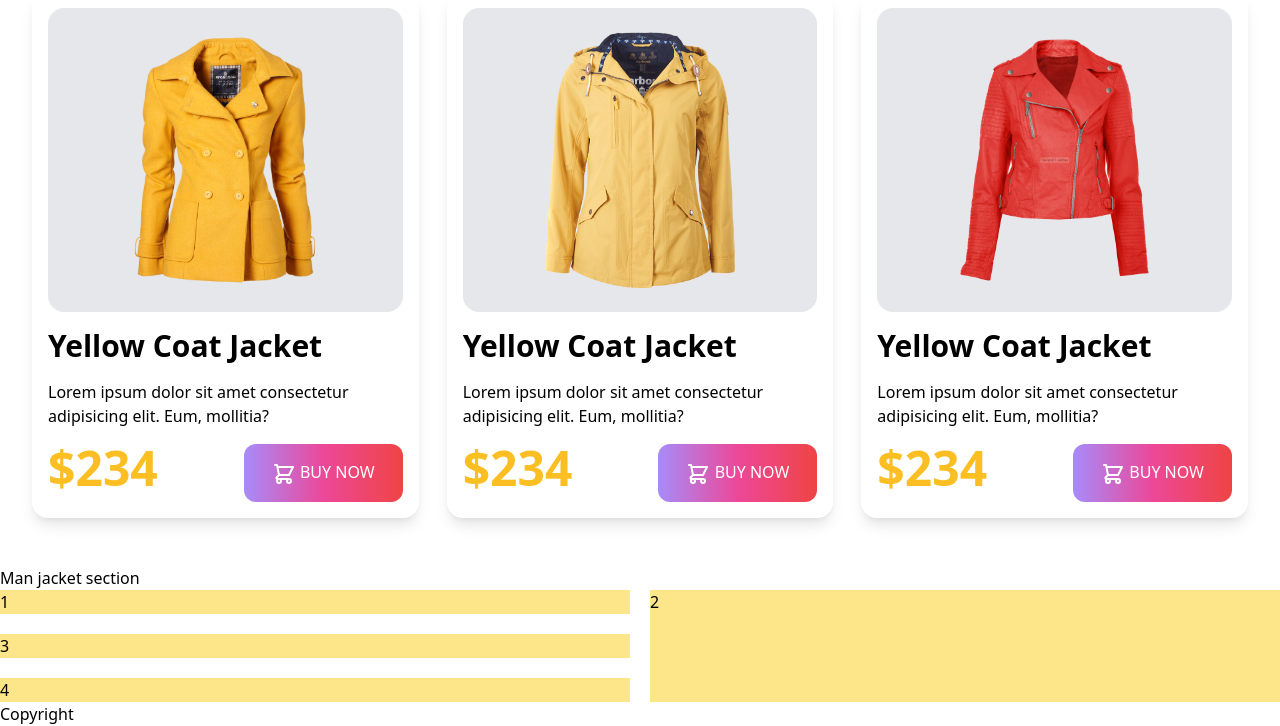
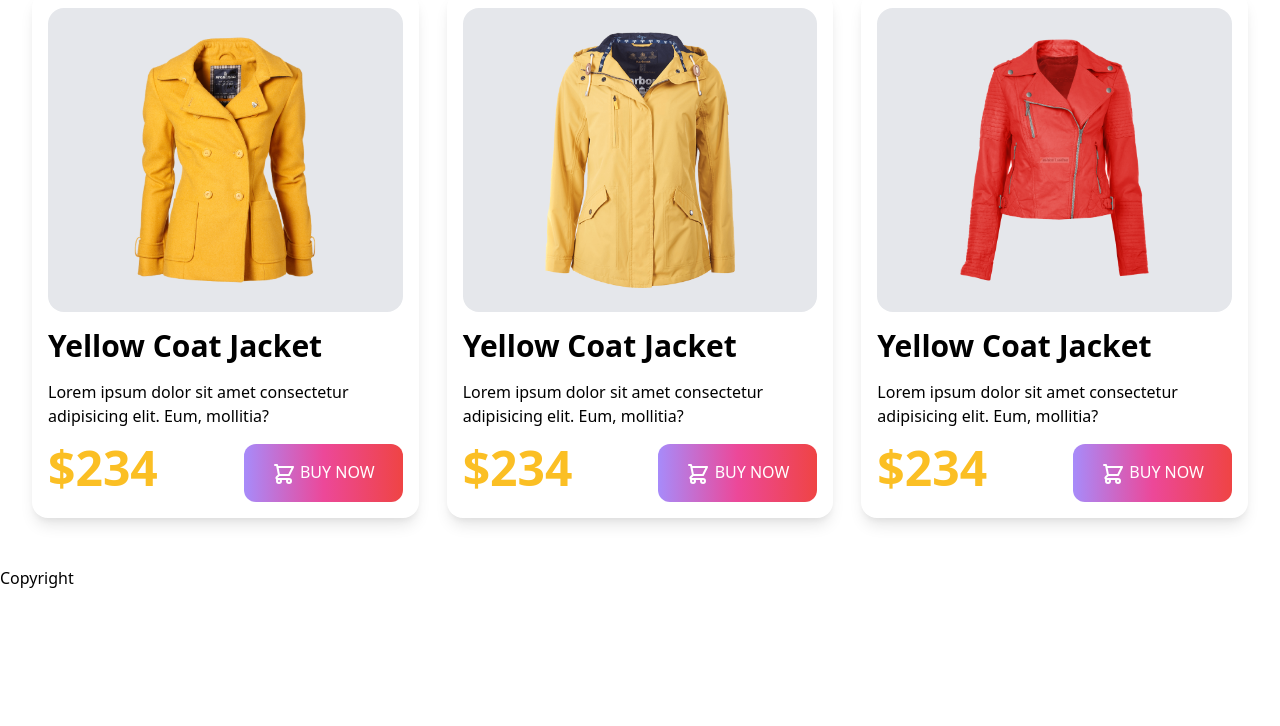
Before and after one commit to JoySarkarBD/penguin-fashion-tailwind, a plain HTML site: page index.html in a window 1280 px wide. Shown: the part 691-1417 px from the top of the page. After the commit the page ends 1281 px from the top, so only its background shows below. Drawn offline with nearby package versions, Linux system fonts and the light colour scheme.

Commit message:
Update index.html

```diff
--- a/index.html
+++ b/index.html
@@ -104,17 +104,6 @@
 
             </div>
         </section>
-        <!-- man jacket section -->
-        <section>
-            <h2>Man jacket section</h2>
-        </section>
-        <!-- Features section start -->
-        <section class="grid lg:grid-cols-2 gap-5">
-            <div class="bg-yellow-200">1</div>
-            <div class="bg-yellow-200 row-span-3">2</div>
-            <div class="bg-yellow-200">3</div>
-            <div class="bg-yellow-200">4</div>
-        </section>
     </main>
     <footer>
         <p>Copyright</p>
```
